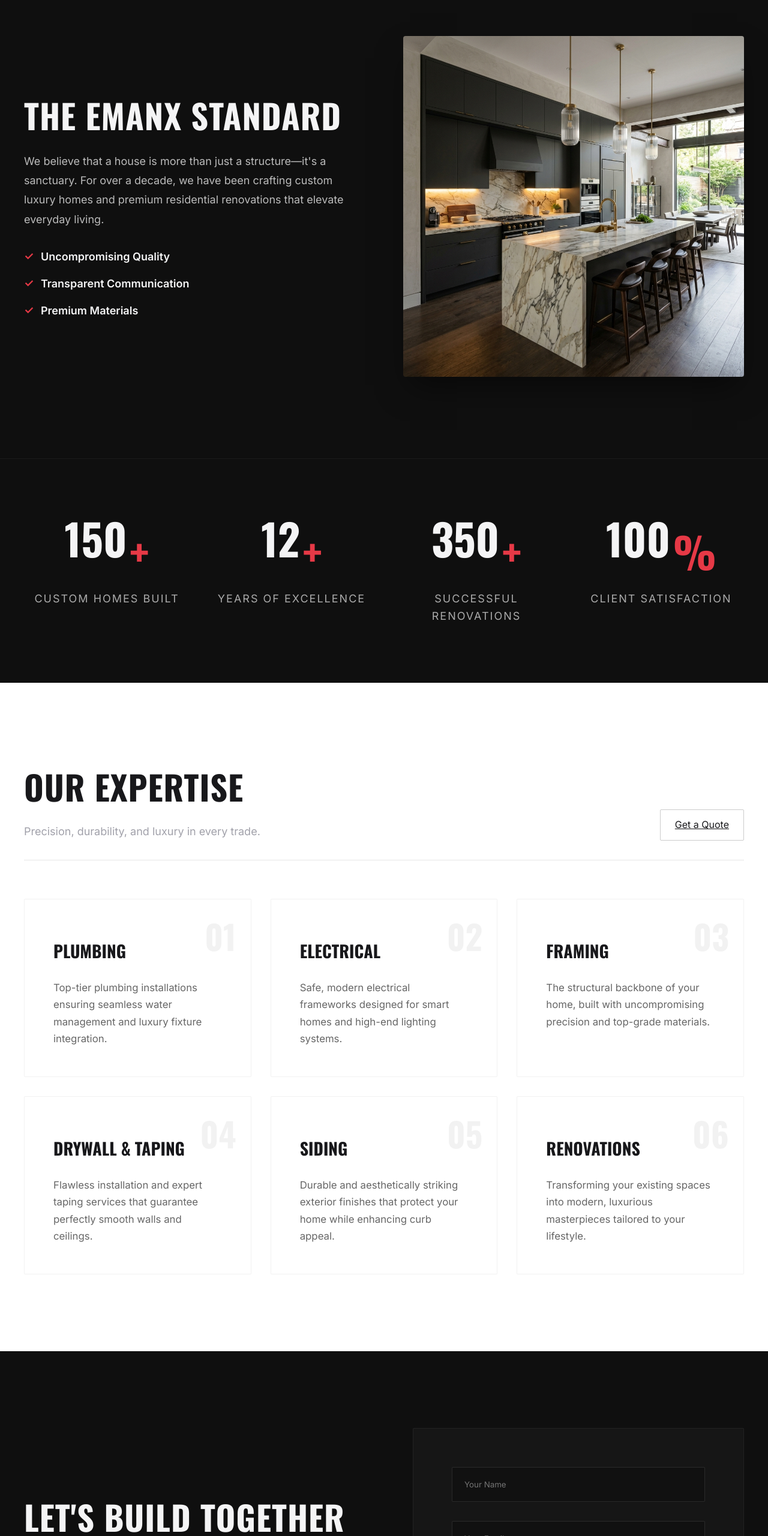
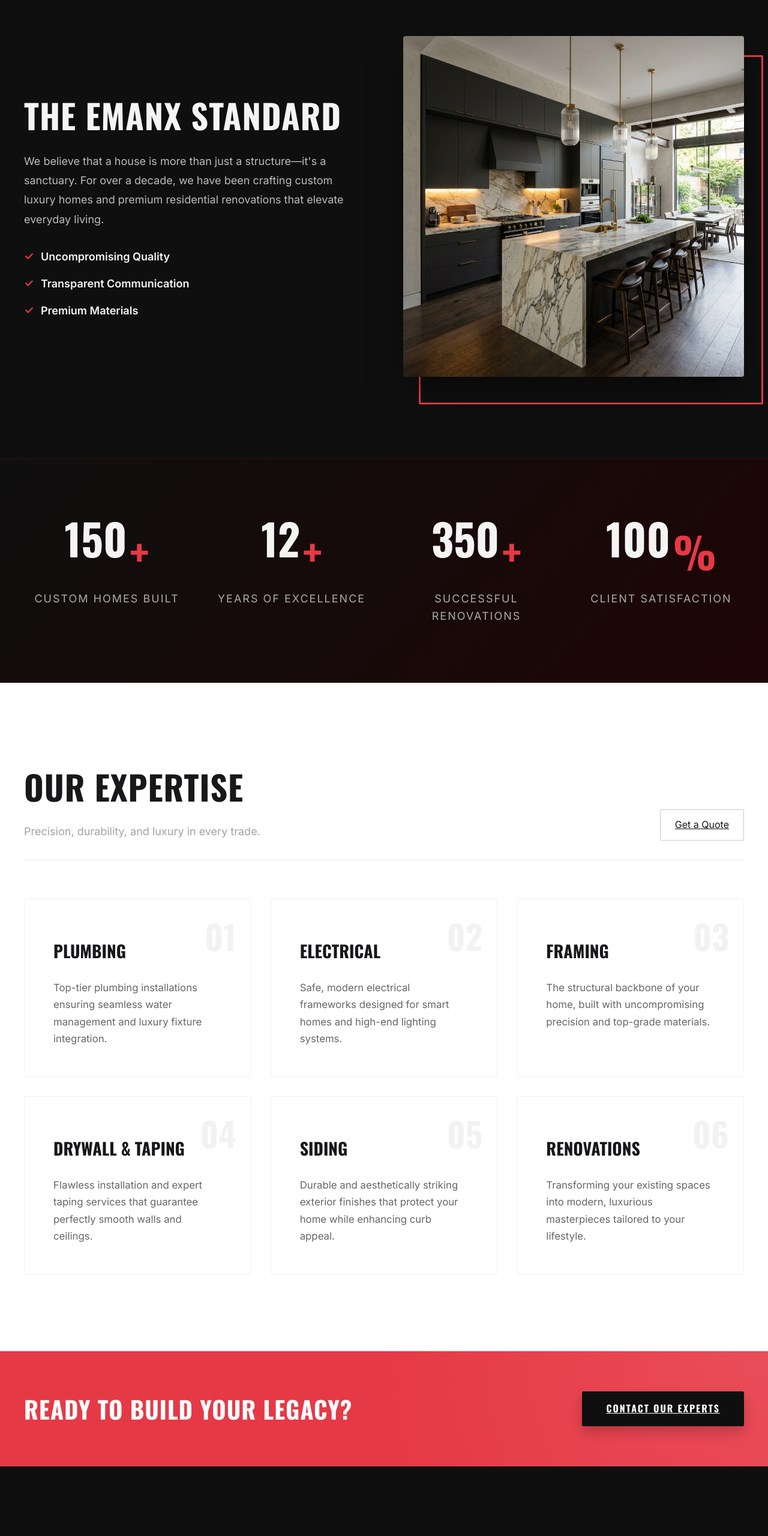
Before and after one commit to orvillewilliams010-cloud/emanx-construction, a website built with Vite: page index.html in a window 1280 px wide. Shown: the part 868-3428 px from the top of the page at 60% size. Built offline with nearby package versions, Linux system fonts and the light colour scheme.

Commit message:
Inject bold red accents into lower sections and add CTA strip

```diff
--- a/index.html
+++ b/index.html
@@ -62,7 +62,9 @@
               </ul>
             </div>
             <div class="about-image slide-up delay-1">
-               <img src="/portfolio-1.png" alt="Luxury Residential Construction" class="rounded-img shadow-lg" />
+               <div class="img-wrapper">
+                 <img src="/portfolio-1.png" alt="Luxury Residential Construction" class="rounded-img shadow-lg" />
+               </div>
             </div>
           </div>
         </div>
@@ -142,22 +144,31 @@
         </div>
       </section>
 
+      <!-- Premium Red CTA Strip -->
+      <section class="red-cta slide-up">
+        <div class="container flex-cta">
+          <h2>READY TO BUILD YOUR LEGACY?</h2>
+          <a href="#contact" class="btn-dark">Contact Our Experts</a>
+        </div>
+      </section>
+
       <!-- Contact Section -->
       <section id="contact" class="contact section-dark">
         <div class="container">
           <div class="contact-grid">
             <div class="contact-info slide-up">
-              <h2 class="section-title">Let's Build Together</h2>
-              <p>Ready to start your premium residential project with EMANX? Reach out today.</p>
+              <h2 class="section-title">Let's Build <span class="text-red">Together.</span></h2>
+              <p class="contact-desc">Ready to start your premium residential project with EMANX? Fill out the form below and our architectural team will be in touch.</p>
               <ul class="contact-details">
-                <li>📞 (555) 123-4567</li>
-                <li>✉️ info@emanxconstruction.com</li>
+                <li><span class="text-red">📞</span> (555) 123-4567</li>
+                <li><span class="text-red">✉️</span> info@emanxconstruction.com</li>
+                <li><span class="text-red">📍</span> 100 Premium Way, Beverly Hills, CA</li>
               </ul>
             </div>
             <form class="contact-form slide-up delay-1">
-              <div class="form-group"><input type="text" placeholder="Your Name" required></div>
-              <div class="form-group"><input type="email" placeholder="Your Email" required></div>
-              <div class="form-group"><textarea placeholder="Tell us about your project" rows="5" required></textarea></div>
+              <div class="form-group"><input type="text" placeholder="Your Full Name" required></div>
+              <div class="form-group"><input type="email" placeholder="Your Email Address" required></div>
+              <div class="form-group"><textarea placeholder="Tell us about your custom home project" rows="4" required></textarea></div>
               <button type="submit" class="btn-primary btn-full">Send Message</button>
             </form>
           </div>
--- a/style.css
+++ b/style.css
@@ -190,6 +190,26 @@ h1, h2, h3, .brand-text {
   border-color: var(--color-primary);
 }
 
+.btn-dark {
+  background-color: var(--color-bg-dark);
+  color: white !important;
+  padding: 1rem 2.5rem;
+  border-radius: 2px;
+  border: none;
+  font-weight: 600;
+  cursor: pointer;
+  display: inline-block;
+  transition: var(--transition);
+  text-transform: uppercase;
+  font-family: var(--font-heading);
+  letter-spacing: 2px;
+  box-shadow: 0 10px 20px rgba(0,0,0,0.2);
+}
+.btn-dark:hover {
+  background-color: #000;
+  transform: translateY(-2px);
+}
+
 .btn-full { width: 100%; }
 
 /* Hero Section (Asymmetrical & High-End) */
@@ -293,6 +313,29 @@ h1, h2, h3, .brand-text {
   align-items: center;
 }
 
+.about-image .img-wrapper {
+  position: relative;
+  display: inline-block;
+}
+
+.about-image .img-wrapper::after {
+  content: '';
+  position: absolute;
+  top: 2rem;
+  right: -2rem;
+  width: 100%;
+  height: 100%;
+  border: 3px solid var(--color-primary);
+  border-radius: 2px;
+  z-index: -1;
+  transition: var(--transition);
+}
+
+.about-image:hover .img-wrapper::after {
+  top: 1rem;
+  right: -1rem;
+}
+
 .about-desc {
   font-size: 1.125rem;
   color: #bbb; /* Lighter since it's on dark bg */
@@ -317,8 +360,9 @@ h1, h2, h3, .brand-text {
 /* Stats Section */
 .stats {
   padding: 6rem 2rem;
-  border-top: 1px solid rgba(255,255,255,0.05);
-  border-bottom: 1px solid rgba(255,255,255,0.05);
+  background: linear-gradient(135deg, var(--color-bg-dark) 0%, rgba(30, 5, 5, 1) 100%);
+  border-top: 1px solid rgba(230, 57, 70, 0.1);
+  border-bottom: 1px solid rgba(230, 57, 70, 0.1);
 }
 
 .stats-grid {
@@ -439,6 +483,26 @@ h1, h2, h3, .brand-text {
   line-height: 1.7;
 }
 
+/* Red CTA Strip */
+.red-cta {
+  background-color: var(--color-primary);
+  padding: 4rem 2rem;
+  background-image: radial-gradient(circle at top right, rgba(255,255,255,0.1) 0%, transparent 50%);
+}
+
+.flex-cta {
+  display: flex;
+  justify-content: space-between;
+  align-items: center;
+}
+
+.red-cta h2 {
+  font-size: 2.5rem;
+  color: white;
+  margin: 0;
+  letter-spacing: 1px;
+}
+
 /* Contact */
 .contact {
   padding: var(--section-padding);
@@ -451,41 +515,55 @@ h1, h2, h3, .brand-text {
   align-items: center;
 }
 
-.contact-details { list-style: none; margin-top: 3rem; }
-.contact-details li { font-size: 1.25rem; margin-bottom: 1.5rem; display: flex; align-items: center; gap: 1rem; }
+.contact-desc {
+  font-size: 1.125rem;
+  color: #ccc;
+  line-height: 1.8;
+  margin-bottom: 2rem;
+}
+
+.contact-details { list-style: none; margin-top: 1rem; }
+.contact-details li { font-size: 1.125rem; margin-bottom: 1.5rem; display: flex; align-items: center; gap: 1rem; font-weight: 500; }
 
 .contact-form {
-  background-color: rgba(255,255,255,0.03);
+  background-color: rgba(255,255,255,0.02);
   padding: 4rem;
   border-radius: 2px;
   border: 1px solid rgba(255,255,255,0.05);
+  box-shadow: inset 0 0 40px rgba(0,0,0,0.5);
 }
 
-.form-group { margin-bottom: 2rem; }
+.form-group { margin-bottom: 2.5rem; }
 
 .form-group input, .form-group textarea {
   width: 100%;
-  padding: 1.25rem;
-  background-color: rgba(0,0,0,0.2);
-  border: 1px solid rgba(255,255,255,0.1);
+  padding: 1rem 0;
+  background-color: transparent;
+  border: none;
+  border-bottom: 1px solid rgba(255,255,255,0.2);
   color: var(--color-text-light);
-  border-radius: 2px;
+  border-radius: 0;
   font-family: var(--font-body);
   transition: var(--transition);
+  font-size: 1.125rem;
 }
 
 .form-group input:focus, .form-group textarea:focus {
   outline: none;
-  border-color: var(--color-primary);
-  background-color: rgba(0,0,0,0.4);
+  border-bottom-color: var(--color-primary);
+  box-shadow: 0 1px 0 var(--color-primary);
+}
+
+.form-group input::placeholder, .form-group textarea::placeholder {
+  color: rgba(255,255,255,0.3);
 }
 
 /* Footer */
 .footer {
   background-color: #050505;
   color: var(--color-text-muted);
-  padding: 3rem;
-  border-top: 1px solid rgba(255,255,255,0.05);
+  padding: 4rem 2rem;
+  border-top: 4px solid var(--color-primary);
   font-size: 0.9rem;
   letter-spacing: 1px;
 }
@@ -535,8 +613,10 @@ h1, h2, h3, .brand-text {
   .hero-content { flex-direction: column; align-items: flex-start; justify-content: center; padding-top: 10rem; }
   .hero-glass-card { width: 100%; margin-top: 3rem; }
   .about-grid { grid-template-columns: 1fr; }
+  .about-image .img-wrapper::after { display: none; }
   .services-header { flex-direction: column; align-items: flex-start; gap: 2rem; }
   .contact-grid { grid-template-columns: 1fr; gap: 4rem; }
+  .flex-cta { flex-direction: column; text-align: center; gap: 2rem; }
   .navbar { padding: 1.5rem 2rem; }
   .nav-links { display: none; }
 }
```
